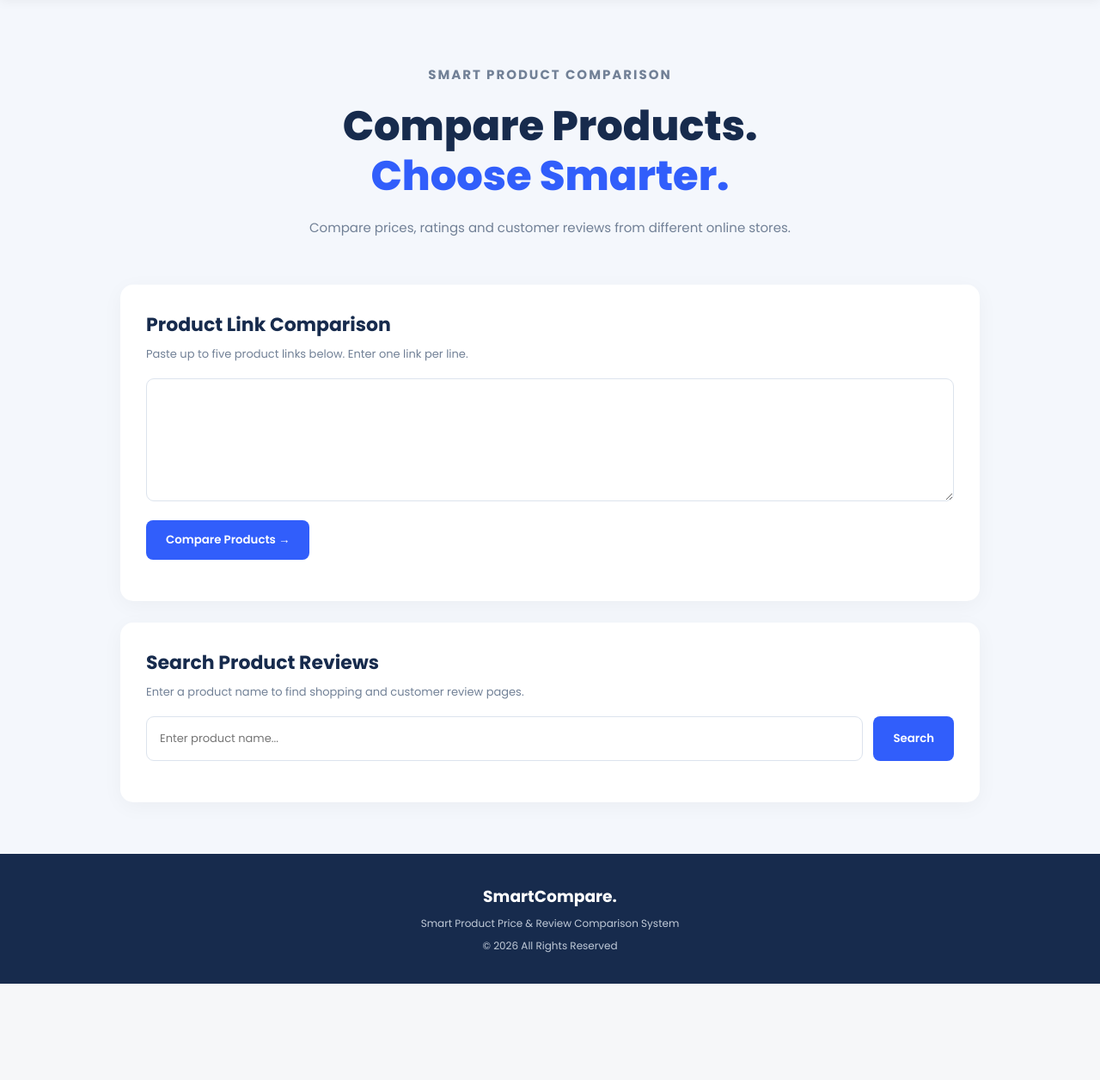
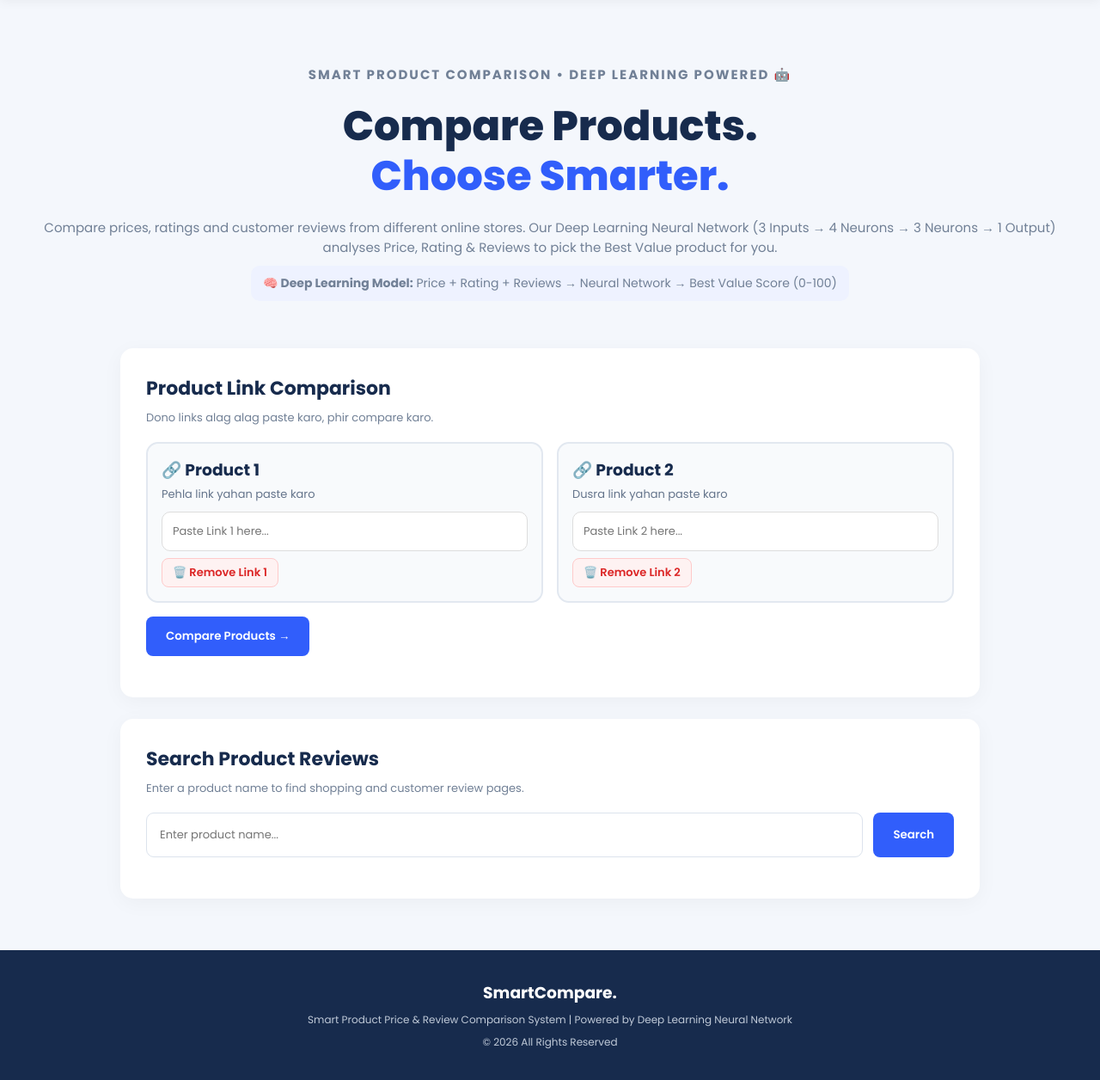
Before and after one commit to reeba-mughal/SMARTCOMPARE, a Flask app: page / in a window 1280 px wide. Shown: the part 78-1334 px from the top of the page at 86% size. Before the commit the page ends 1222 px from the top, so only its background shows below. Run offline with Flask 3, Linux system fonts and the light colour scheme.

Commit message:
Update index.html

```diff
--- a/templates/index.html
+++ b/templates/index.html
@@ -1,162 +1,112 @@
-
 <!DOCTYPE html>
 <html lang="en">
-
 <head>
     <meta charset="UTF-8">
-
-    <meta name="viewport"
-          content="width=device-width, initial-scale=1.0">
-
-    <title>Smart Product Comparison System</title>
-
-    <link rel="stylesheet"
-          href="{{ url_for('static', filename='style.css') }}">
+    <meta name="viewport" content="width=device-width, initial-scale=1.0">
+    <title>Smart Product Comparison System - Deep Learning Powered</title>
+    <link rel="stylesheet" href="{{ url_for('static', filename='style.css') }}">
 </head>
-
 <body>
-
-    <!-- Navigation Bar -->
-
     <header class="navbar">
-
-        <div class="logo">
-            SmartCompare<span>.</span>
-        </div>
-
+        <div class="logo">SmartCompare<span>.</span></div>
         <nav>
             <a href="/">Home</a>
             <a href="#compare">Compare Products</a>
             <a href="#search">Reviews</a>
         </nav>
-
     </header>
 
-
-    <!-- Hero Section -->
-
     <section class="hero">
-
-        <p class="small-title">
-            SMART PRODUCT COMPARISON
-        </p>
-
-        <h1>
-            Compare Products.
-            <br>
-            <span>Choose Smarter.</span>
-        </h1>
-
-        <p>
-            Compare prices, ratings and customer reviews
-            from different online stores.
-        </p>
-
+        <p class="small-title">SMART PRODUCT COMPARISON • DEEP LEARNING POWERED 🤖</p>
+        <h1>Compare Products.<br><span>Choose Smarter.</span></h1>
+        <p>Compare prices, ratings and customer reviews from different online stores. Our Deep Learning Neural Network (3 Inputs → 4 Neurons → 3 Neurons → 1 Output) analyses Price, Rating & Reviews to pick the Best Value product for you.</p>
+        <p style="background:#eef2ff;padding:10px 14px;border-radius:10px;display:inline-block;margin-top:10px;font-size:14px;"><b>🧠 Deep Learning Model:</b> Price + Rating + Reviews → Neural Network → Best Value Score (0-100)</p>
     </section>
 
+    <main class="container">
+        <section class="card" id="compare">
+            <h2>Product Link Comparison</h2>
+            <p>Dono links alag alag paste karo, phir compare karo.</p>
 
-    <main class="container">
+            <div style="display:flex; gap:16px; flex-wrap:wrap; margin-top:12px;">
 
+                <!-- LINK 1 - ALAG SECTION -->
+                <div style="flex:1; min-width:260px; background:#f8fafc; border:2px solid #e2e8f0; border-radius:14px; padding:16px;">
+                    <h3 style="margin:0 0 4px;">🔗 Product 1</h3>
+                    <p style="font-size:13px; color:#64748b; margin:0 0 10px;">Pehla link yahan paste karo</p>
+                    <input type="text" id="link1" placeholder="Paste Link 1 here..." style="width:100%; padding:12px; border-radius:10px; border:1px solid #ddd; box-sizing:border-box;">
+                    <p id="label1" style="font-size:13px; color:#16a34a; margin:8px 0 0; display:none;">✅ Link 1 added</p>
+                    <button onclick="removeLink(1)" style="margin-top:8px; padding:6px 12px; border-radius:8px; border:1px solid #fecaca; background:#fef2f2; color:#dc2626; cursor:pointer; font-size:13px;">🗑️ Remove Link 1</button>
+                </div>
 
-        <!-- Product URL Comparison -->
-
-        <section class="card" id="compare">
-
-            <h2>Product Link Comparison</h2>
-
-            <p>
-                Paste up to five product links below.
-                Enter one link per line.
-            </p>
-
-            <textarea
-                id="urls"
-                rows="5"
-                placeholder="Paste first product URL here...
-Paste second product URL here...
-Paste third product URL here...">
-            </textarea>
-
-            <button id="compareBtn">
-                Compare Products →
-            </button>
-
-            <p id="status"></p>
-
-        </section>
-
-
-        <!-- Product Name Search -->
-
-        <section class="card" id="search">
-
-            <h2>Search Product Reviews</h2>
-
-            <p>
-                Enter a product name to find shopping
-                and customer review pages.
-            </p>
-
-            <div class="search-box">
-
-                <input
-                    type="text"
-                    id="productName"
-                    placeholder="Enter product name...">
-
-                <button id="searchBtn">
-                    Search
-                </button>
+                <!-- LINK 2 - ALAG SECTION -->
+                <div style="flex:1; min-width:260px; background:#f8fafc; border:2px solid #e2e8f0; border-radius:14px; padding:16px;">
+                    <h3 style="margin:0 0 4px;">🔗 Product 2</h3>
+                    <p style="font-size:13px; color:#64748b; margin:0 0 10px;">Dusra link yahan paste karo</p>
+                    <input type="text" id="link2" placeholder="Paste Link 2 here..." style="width:100%; padding:12px; border-radius:10px; border:1px solid #ddd; box-sizing:border-box;">
+                    <p id="label2" style="font-size:13px; color:#16a34a; margin:8px 0 0; display:none;">✅ Link 2 added</p>
+                    <button onclick="removeLink(2)" style="margin-top:8px; padding:6px 12px; border-radius:8px; border:1px solid #fecaca; background:#fef2f2; color:#dc2626; cursor:pointer; font-size:13px;">🗑️ Remove Link 2</button>
+                </div>
 
             </div>
 
-            <div id="searchLinks"></div>
+            <!-- Hidden textarea for old app.js -->
+            <textarea id="urls" rows="2" hidden></textarea>
 
+            <button id="compareBtn" style="margin-top:16px;">Compare Products →</button>
+            <p id="status"></p>
         </section>
 
-
-        <!-- Comparison Results -->
+        <section class="card" id="search">
+            <h2>Search Product Reviews</h2>
+            <p>Enter a product name to find shopping and customer review pages.</p>
+            <div class="search-box">
+                <input type="text" id="productName" placeholder="Enter product name...">
+                <button id="searchBtn">Search</button>
+            </div>
+            <div id="searchLinks"></div>
+        </section>
 
         <section id="resultsSection" hidden>
-
             <h2>Comparison Results</h2>
-
             <div id="highlights"></div>
-
-            <div
-                id="results"
-                class="results-grid">
+            <div id="dlInfo" style="background:#f0fdf4;border:1px solid #bbf7d0;padding:12px 14px;border-radius:10px;margin:12px 0;display:none;">
+                <b>🤖 Deep Learning Recommendation</b>
+                <p id="dlText" style="margin:6px 0 0;">Our Neural Network has analysed all products.</p>
             </div>
-
+            <div id="results" class="results-grid"></div>
             <div id="errors"></div>
-
         </section>
-
     </main>
 
-
-    <!-- Footer -->
-
     <footer>
-
         <h3>SmartCompare.</h3>
-
-        <p>
-            Smart Product Price & Review Comparison System
-        </p>
-
-        <p>
-            © 2026 All Rights Reserved
-        </p>
-
+        <p>Smart Product Price & Review Comparison System | Powered by Deep Learning Neural Network</p>
+        <p>© 2026 All Rights Reserved</p>
     </footer>
 
-
-    <!-- JavaScript -->
-
-    <script src="{{ url_for('static', filename='app.js') }}">
+    <script>
+    // Dono alag boxes ko purane system se jorne ke liye
+    function syncLinks(){
+        let l1 = document.getElementById('link1').value.trim();
+        let l2 = document.getElementById('link2').value.trim();
+        let all = [l1, l2].filter(x => x !== '').join('\n');
+        document.getElementById('urls').value = all;
+        document.getElementById('label1').style.display = l1 ? 'block' : 'none';
+        document.getElementById('label2').style.display = l2 ? 'block' : 'none';
+    }
+    function removeLink(num){
+        if(num === 1){
+            document.getElementById('link1').value = '';
+        } else {
+            document.getElementById('link2').value = '';
+        }
+        syncLinks();
+    }
+    document.getElementById('link1').addEventListener('input', syncLinks);
+    document.getElementById('link2').addEventListener('input', syncLinks);
+    document.getElementById('compareBtn').addEventListener('click', syncLinks);
     </script>
-
+    <script src="{{ url_for('static', filename='app.js') }}"></script>
 </body>
-
 </html>
```
